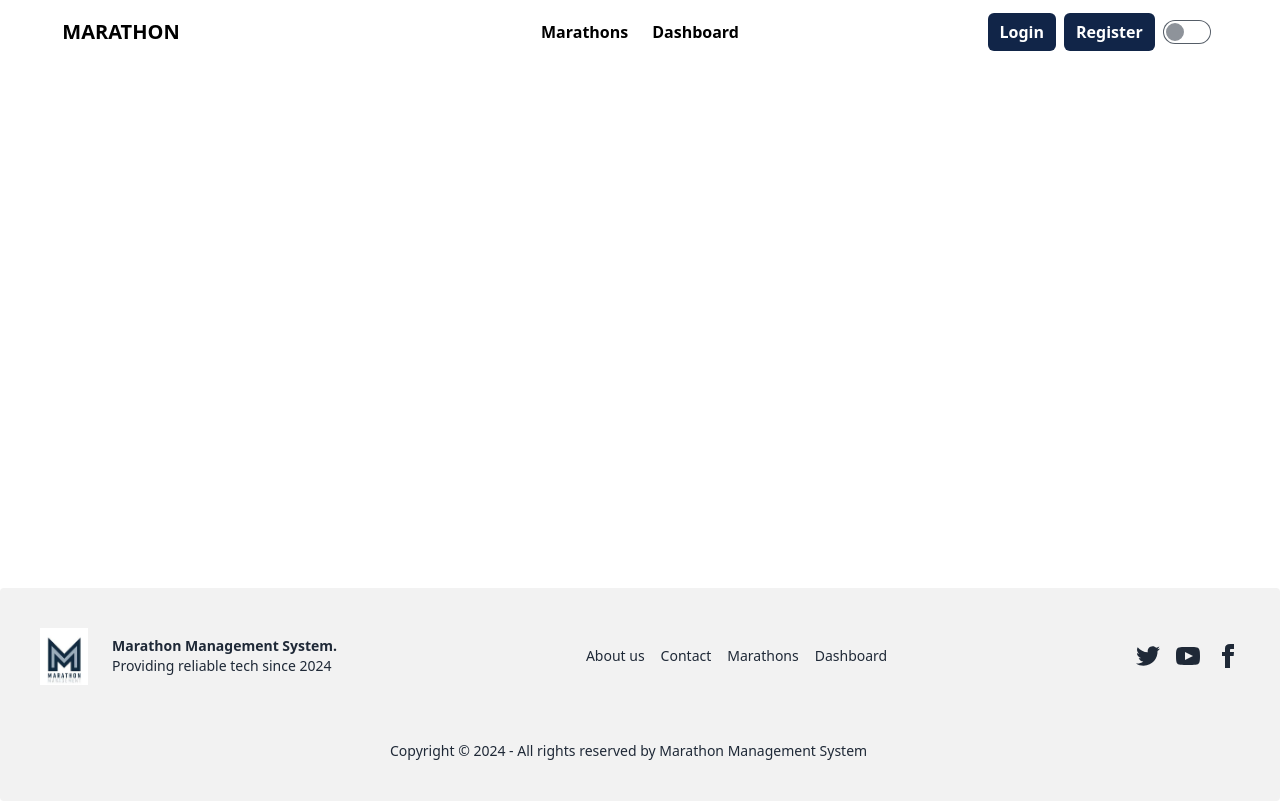
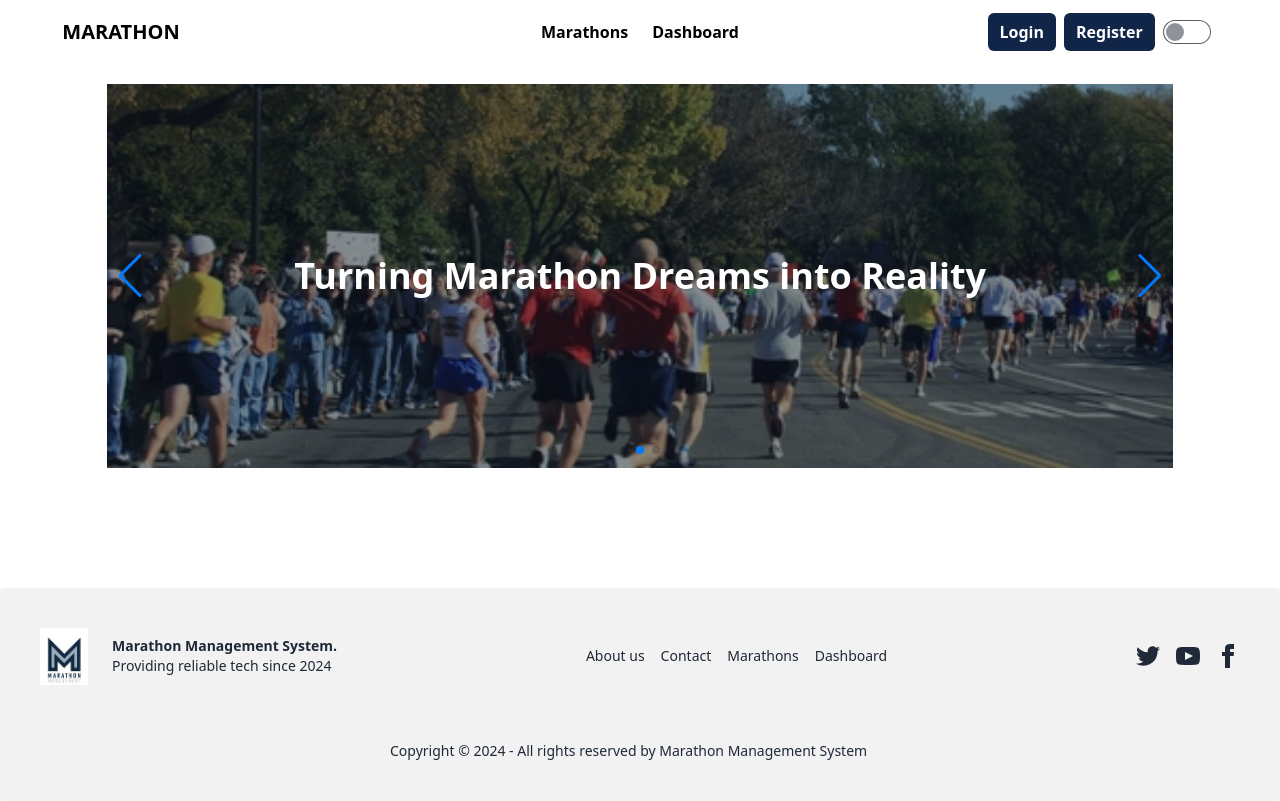
Before and after one commit to Imranul-hassan/marathon-management-client, a React (Vite) app: page / in a window 1280 px wide. Built offline with nearby package versions, Linux system fonts and the light colour scheme; no server answers.

Commit message:
Added banner section and update navbar

```diff
--- a/package.json
+++ b/package.json
@@ -17,7 +17,8 @@
     "react-dom": "^18.3.1",
     "react-hot-toast": "^2.4.1",
     "react-router-dom": "^7.1.0",
-    "sort-by": "^1.2.0"
+    "sort-by": "^1.2.0",
+    "swiper": "^11.1.15"
   },
   "devDependencies": {
     "@eslint/js": "^9.17.0",
--- /dev/null
+++ b/src/components/Carousel.jsx
@@ -0,0 +1,56 @@
+
+import { Swiper, SwiperSlide } from 'swiper/react'
+
+// Import Swiper styles
+import 'swiper/css'
+import 'swiper/css/pagination'
+import 'swiper/css/navigation'
+
+// import required modules
+import { Autoplay, Pagination, Navigation } from 'swiper/modules'
+import Slide from './Slide'
+
+import bgimg1 from '../assets/marathon-1.webp'
+import bgimg2 from '../assets/marathon-2.webp'
+import bgimg3 from '../assets/marathon-1.webp'
+
+export default function Carousel() {
+    return (
+        <div className='pt-5 pb-10 mx-auto'>
+            <Swiper
+                spaceBetween={30}
+                centeredSlides={true}
+                loop={true}
+                autoplay={{
+                    delay: 5000,
+                    disableOnInteraction: false,
+                }}
+                pagination={{
+                    clickable: true,
+                }}
+                navigation={true}
+                modules={[Autoplay, Pagination, Navigation]}
+                className='mySwiper'
+            >
+                <SwiperSlide>
+                    <Slide
+                        image={bgimg1}
+                        text='Empowering Marathons, One Step at a Time'
+                    />
+                </SwiperSlide>
+                <SwiperSlide>
+                    <Slide
+                        image={bgimg2}
+                        text='Turning Marathon Dreams into Reality'
+                    />
+                </SwiperSlide>
+                <SwiperSlide>
+                    <Slide
+                        image={bgimg3}
+                        text='Where Every Mile Matters'
+                    />
+                </SwiperSlide>
+            </Swiper>
+        </div>
+    )
+}
--- a/src/components/Navbar.jsx
+++ b/src/components/Navbar.jsx
@@ -1,6 +1,6 @@
 
 import { useContext } from "react";
-import { NavLink } from "react-router-dom";
+import { Link, NavLink } from "react-router-dom";
 import { AuthContext } from "../provider/AuthProvider";
 
 const Navbar = ({ isDarkMode, toggleTheme, handleCheckboxChange }) => {
@@ -27,18 +27,46 @@ const Navbar = ({ isDarkMode, toggleTheme, handleCheckboxChange }) => {
           </div>
           <ul
             tabIndex={0}
-            className="menu menu-sm dropdown-content bg-[#1D3557] rounded-box z-[1] mt-3 w-52 p-2 shadow">
-            <NavLink to="/">Marathons</NavLink>
-            <NavLink to="/all-campaign">Dashboard</NavLink>
+            className="menu menu-sm dropdown-content z-50 bg-white rounded-box mt-3 w-52 p-2 shadow">
+            <li> <Link to="/">Marathons</Link></li>
+            <li>
+              <Link to='/add-marathon'>Add Marathon</Link>
+            </li>
+            <li>
+              <Link to='/my-marathon'>My Marathon List</Link>
+            </li>
+            <li>
+              <Link to='/my-apply'>My Apply List</Link>
+            </li>
           </ul>
         </div>
         <NavLink to="/" className="btn btn-ghost text-xl pl-0">MARATHON</NavLink>
       </div>
       <div className="navbar-center hidden lg:flex">
-        <ul className="menu menu-horizontal px-1 space-x-6 font-semibold text-base">
+        <div className="menu menu-horizontal px-1 space-x-6 font-semibold text-base">
           <NavLink to="/">Marathons</NavLink>
-          <NavLink to="/all-campaign">Dashboard</NavLink>
-        </ul>
+          <div className='dropdown dropdown-end z-50'>
+            <button className="">Dashboard</button>
+
+            <ul tabIndex={0}
+              className='menu menu-sm dropdown-content mt-3 z-[1] p-2 shadow bg-base-100 rounded-box w-52'
+            >
+              <li>
+                <Link to='/add-marathon' className='justify-between'>
+                  Add Marathon
+                </Link>
+              </li>
+              <li>
+                <Link to='/my-marathon'>My Marathon List</Link>
+              </li>
+              <li>
+                <Link to='/my-apply'>My Apply List</Link>
+              </li>
+
+
+            </ul>
+          </div>
+        </div>
       </div>
       <div className="navbar-end">
         {
--- /dev/null
+++ b/src/components/Slide.jsx
@@ -0,0 +1,21 @@
+
+const Slide = ({ image, text }) => {
+    return (
+        <div
+            className='w-full bg-center bg-cover h-96 '
+            style={{
+                backgroundImage: `url(${image})`,
+            }}
+        >
+            <div className='flex items-center justify-center w-full h-full bg-gray-900/50'>
+                <div className='text-center'>
+                    <h1 className='text-3xl font-semibold text-white lg:text-4xl'>
+                        {text}
+                    </h1>
+                </div>
+            </div>
+        </div>
+    )
+}
+
+export default Slide
--- a/src/layouts/MainLayout.jsx
+++ b/src/layouts/MainLayout.jsx
@@ -8,7 +8,7 @@ const MainLayout = () => {
             <div>
                 <Navbar></Navbar>
             </div>
-            <div className='min-h-[calc(100vh-276px)]'>
+            <div className='min-h-[calc(100vh-276px)] w-10/12 mx-auto'>
                 <Outlet></Outlet>
             </div>
             <div>
--- /dev/null
+++ b/src/pages/AddMarathon.jsx
@@ -0,0 +1,10 @@
+
+const AddMarathon = () => {
+    return (
+        <div>
+
+        </div>
+    );
+};
+
+export default AddMarathon;
--- a/src/pages/Home.jsx
+++ b/src/pages/Home.jsx
@@ -1,8 +1,9 @@
+import Carousel from "../components/Carousel";
 
 const Home = () => {
     return (
         <div>
-
+            <Carousel></Carousel>
         </div>
     );
 };
--- /dev/null
+++ b/src/pages/MyApply.jsx
@@ -0,0 +1,10 @@
+
+const MyApply = () => {
+    return (
+        <div>
+
+        </div>
+    );
+};
+
+export default MyApply;
--- /dev/null
+++ b/src/pages/MyMarathon.jsx
@@ -0,0 +1,10 @@
+
+const MyMarathon = () => {
+    return (
+        <div>
+
+        </div>
+    );
+};
+
+export default MyMarathon;
```
Also changed, not shown: src/routes/router.jsx (+15 -0 lines), 1 other file (tests, documents, lock files or other folders).
